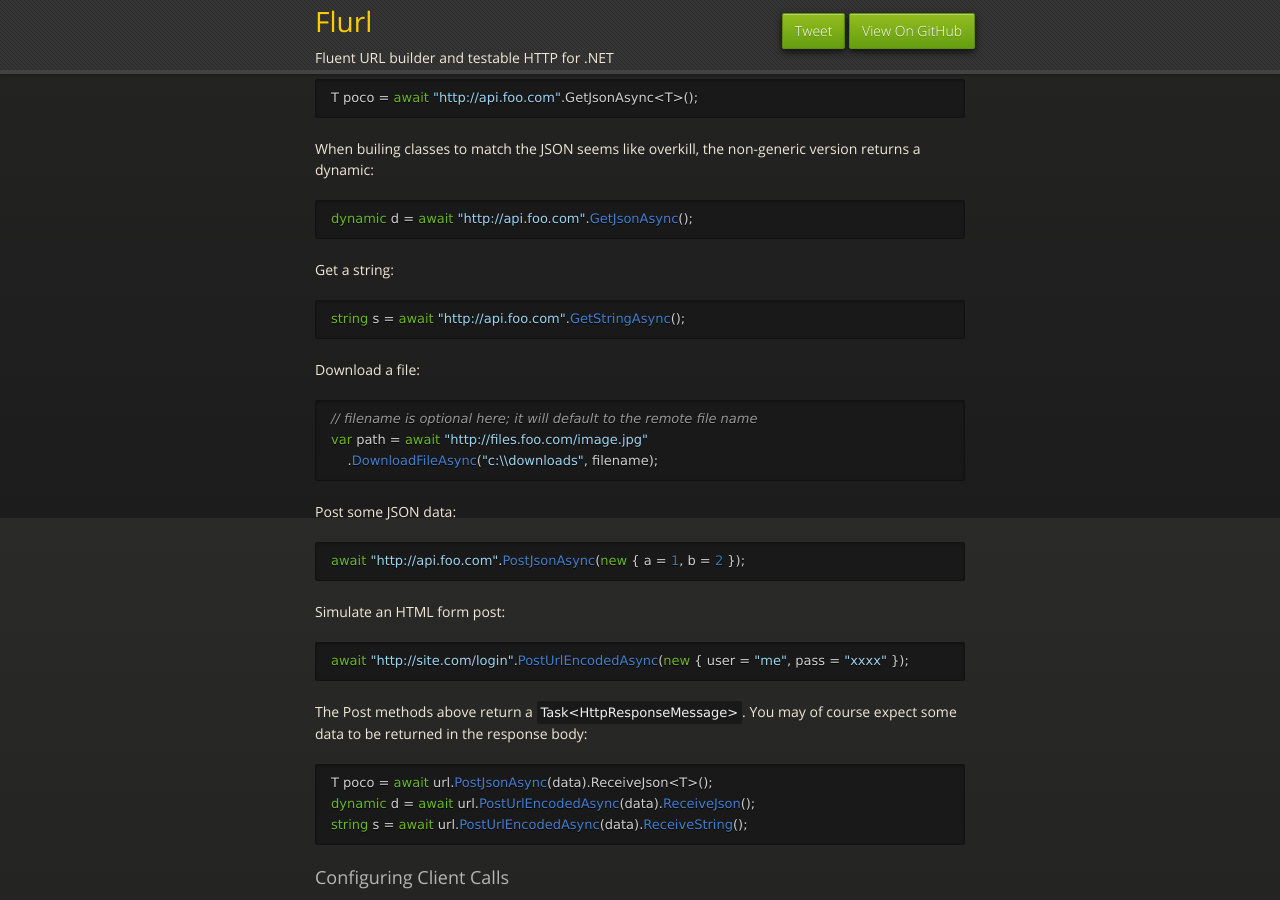
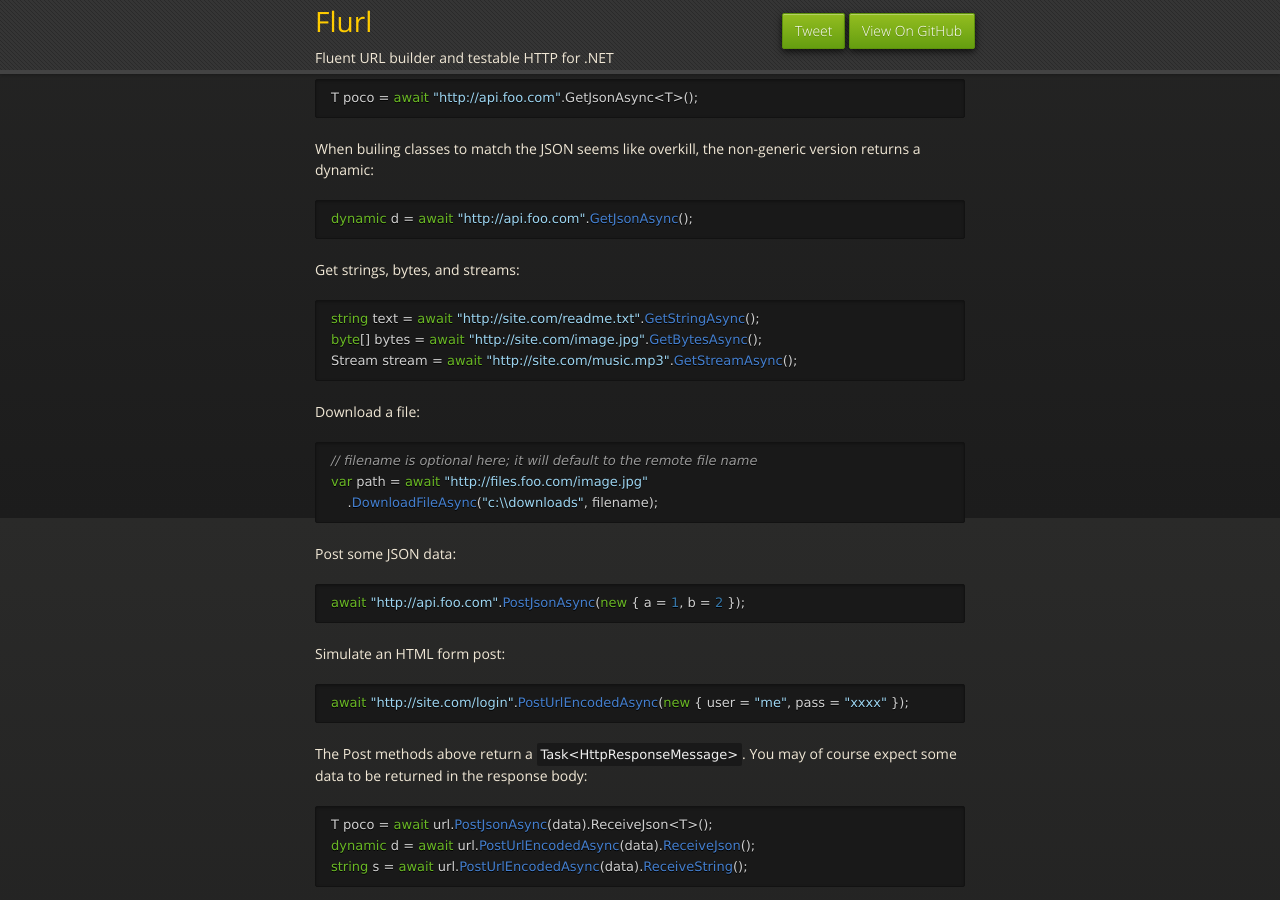
Before and after one commit to tmenier/Flurl, a Jekyll site: the page built from fluent-http.md, in a window 1280 px wide and 900 px high, scrolled down 382 px. Built offline with Jekyll 4.4.1, drawn with Linux system fonts in a browser that asks for light colours; nearby versions of some CDN libraries; Markdown is read by kramdown in place of the engine named in the settings; comment, search, counter and statistics services are not loaded.

Commit message:
mention new stream & byte[] features

`````diff
--- a/fluent-http.md
+++ b/fluent-http.md
@@ -30,10 +30,12 @@
 dynamic d = await "http://api.foo.com".GetJsonAsync();
 ````
 
-Get a string:
+Get strings, bytes, and streams:
 
 ````c#
-string s = await "http://api.foo.com".GetStringAsync();
+string text = await "http://site.com/readme.txt".GetStringAsync();
+byte[] bytes = await "http://site.com/image.jpg".GetBytesAsync();
+Stream stream = await "http://site.com/music.mp3".GetStreamAsync();
 ````
 
 Download a file:
`````
